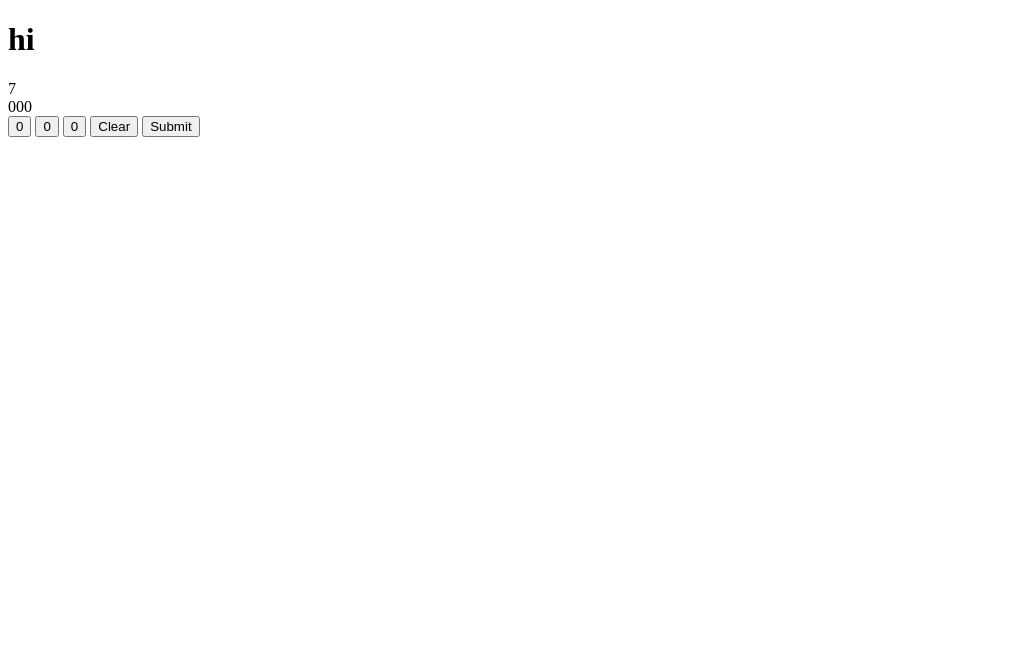
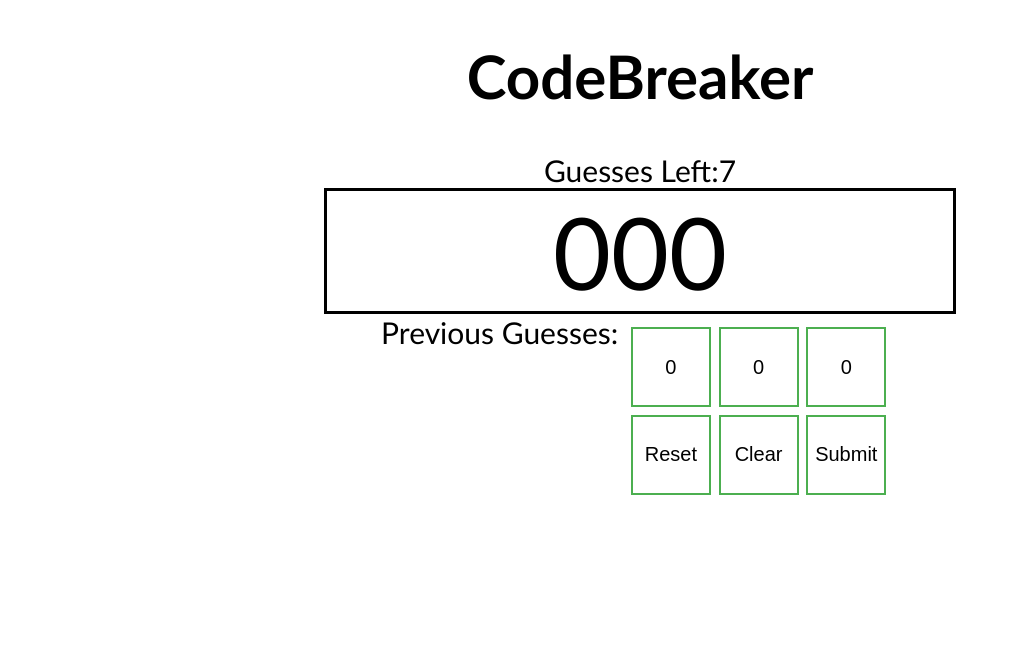
Before and after one commit to Neill10/CodeBreaker, a plain HTML site: page index.html in a window 1280 px wide. Shown: the whole page, without its empty margins (0-1011 px from the left). Drawn offline with Linux system fonts and the light colour scheme.

Commit message:
mostly done. no background tho

```diff
--- a/index.html
+++ b/index.html
@@ -9,16 +9,34 @@
     <link rel="stylesheet" href="style.css">
 </head>
 <body onload="initialize()">
-    <h1>hi</h1>
+    <h1>CodeBreaker</h1>
+    <div class="container">
+            <div class="clockContainer">
+                Guesses Left:
             <div id="clock"></div>
+            </div>
+        <div class="show">
             <div id="display"></div>
-    <div id="log"></div>
-    <div>
+        </div>
+        <div class="userContainer">
+            <div class="subContainer">
+                <div class="logDisplay">
+                <div id="log">Previous Guesses:</div>
+                </div>
+                <div class="buttonWrapper">
+                    <div class="buttons" id="displayButtons">
                         <button id="button1" onclick="changeValue1()">0</button>
                         <button id="button2" onclick="changeValue2()">0</button>
                         <button id="button3" onclick="changeValue3()">0</button>
-        <button id="Clear" onclick="clear()">Clear</button>
+                    </div>
+                    <div class="buttons" id="optionButtons">
+                        <button id="reset" onclick="reset();">Reset</button>
+                        <button id="Clear" onclick="clearUserCode()">Clear</button>
                         <button id="Submit" onclick="checkCode()">Submit</button>
+                    </div>
+                </div>
+            </div>
+        </div>
     </div>
 </body>
 </html>
--- a/script.js
+++ b/script.js
@@ -1,7 +1,7 @@
 function initialize(){
     clock = document.getElementById("clock");
     display = document.getElementById("display");
-    log = document.getElementById("log");
+    logList = document.getElementById("log");
     button1 = document.getElementById("button1");
     button2 = document.getElementById("button2");
     button3 = document.getElementById("button3");
@@ -10,10 +10,14 @@ function initialize(){
     b1 = 0;
     b2 = 0;
     b3 = 0;
+    logList.innerHTML = "Previous Guesses:";
     code = '';
     userCode = '' + b1 + b2 + b3;
     display.innerHTML = userCode;
     createCode();
+
+    //console.log(userCode);
+    //console.log(code);
 }
 //Creates the hidden Code
 function createCode(){
@@ -21,11 +25,10 @@ function createCode(){
         code += Math.floor((Math.random() * 10));
     }
 }
-//Updates the Usercode
+//Updates the userCode
 function changeUserCode(){
     userCode = '' + b1 + b2 + b3
     display.innerHTML = userCode;
-
 }
 
 //checks if userCode is the same as the hidden code
@@ -34,11 +37,38 @@ function checkCode(){
     console.log(code);
     if(userCode == code)
     {
+        display.innerHTML = "You've cracked the Code!"
         console.log("nice");
+
     }
     else{
         clock.innerHTML -= 1;
+        if(clock.innerHTML == 0)
+        {
+            clock.innerHTML = "You've Ran out Of Guesses (Press Reset)"
+            display.innerHTML = "The code was " + code;
+            console.log(clock);
+        }
+        else{
+            log();
+        }
     }
+}
+
+//Logs the user guesses
+function log(){
+    logList.innerHTML += "<br>" + userCode;
+}
+
+//Clears the user Choices
+function clearUserCode(){
+    b1 = 0;
+    b2 = 0;
+    b3 = 0;
+    button1.innerHTML = 0;
+    button2.innerHTML = 0;
+    button3.innerHTML = 0;
+    changeUserCode();
 }
 
 //CHANGES VALUE OF BUTTONS
@@ -78,6 +108,9 @@ function changeValue3(){
     changeUserCode();
 }
 
-function clear(){
-
+function reset(){
+    initialize();
+    button1.innerHTML = "0";
+    button2.innerHTML = "0";
+    button3.innerHTML = "0";
 }
--- a/style.css
+++ b/style.css
@@ -0,0 +1,53 @@
+body{
+    height: 500px;
+    font-size: 30px;
+    font-family: 'Gill Sans', 'Gill Sans MT', Calibri, 'Trebuchet MS', sans-serif;
+}
+.container{
+    height:100%;
+    margin:0;
+}
+.clockContainer{
+    display: flex;
+    justify-content: center;
+}
+.show{
+    display: flex;
+    justify-content: center;
+    border: black 3px solid;
+    font-size: 100px;
+    margin-left: 25%;
+    margin-right: 25%;
+}
+#log{
+    text-align: center;
+}
+.userContainer{
+
+    display: inline;
+}
+.subContainer{
+
+    display: flex;
+    justify-content: center;
+}
+
+h1{
+    display: flex;
+    justify-content: center;
+}
+.buttonWrapper{
+    margin: 1%;
+
+}
+#displayButtons{
+    margin-bottom: 3%;
+}
+button{
+    background-color: white;
+    color: black;
+    border: 2px solid #4CAF50; /* Green */
+    height: 80px;
+    min-width: 80px;
+    font-size: 20px;
+}
```
Lines whose indentation alone changed are shown as unchanged.
